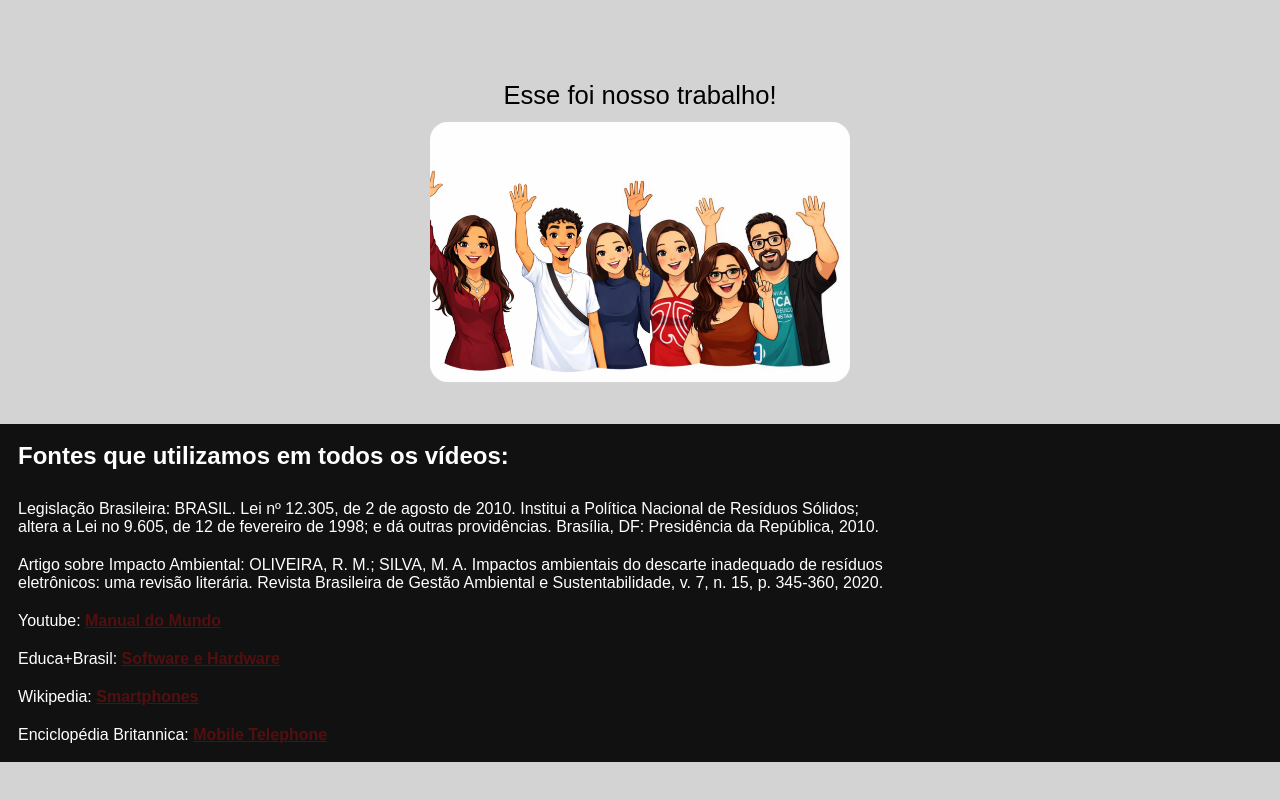
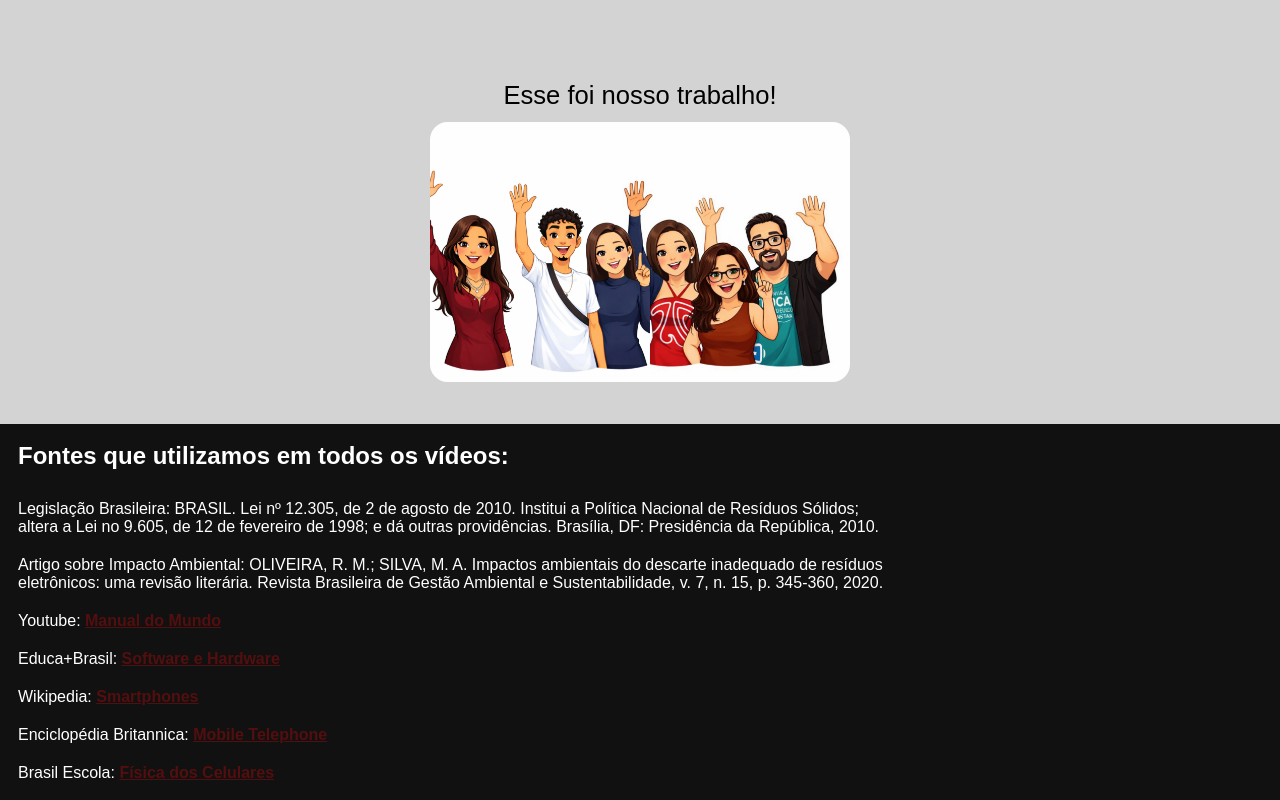
Before and after one commit to GabrielG216/trabalho-fisica, a plain HTML site: page index.html in a window 1280 px wide. Shown: the part 876-1676 px from the top of the page. Before the commit the page ends 1638 px from the top, so only its background shows below. Drawn offline with Linux system fonts and the light colour scheme.

Commit message:
Add files via upload

```diff
--- a/index.html
+++ b/index.html
@@ -52,6 +52,7 @@
             <p>Educa+Brasil: <a href="https://www.educamaisbrasil.com.br/educacao/dicas/software-e-hardware-qual-a-diferenca-entre-eles" target="_blank">Software e Hardware</a></p>
             <p>Wikipedia: <a href="https://www.educamaisbrasil.com.br/educacao/dicas/software-e-hardware-qual-a-diferenca-entre-eles" target="_blank">Smartphones</a></p>
             <p>Enciclopédia Britannica: <a href="https://www.britannica.com/technology/mobile-telephone" target="_blank">Mobile Telephone</a></p>
+            <p>Brasil Escola: <a href="https://brasilescola.uol.com.br/fisica/fisica-dos-celulares.htm" target="_blank">Física dos Celulares</a></p>
         </div>
     </footer>
 </body>
```
